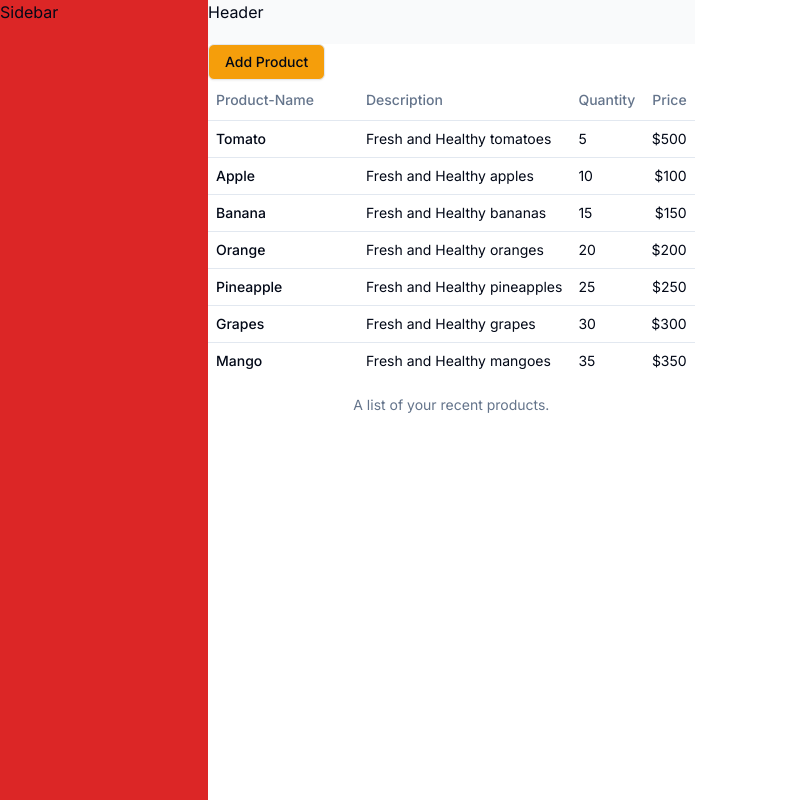
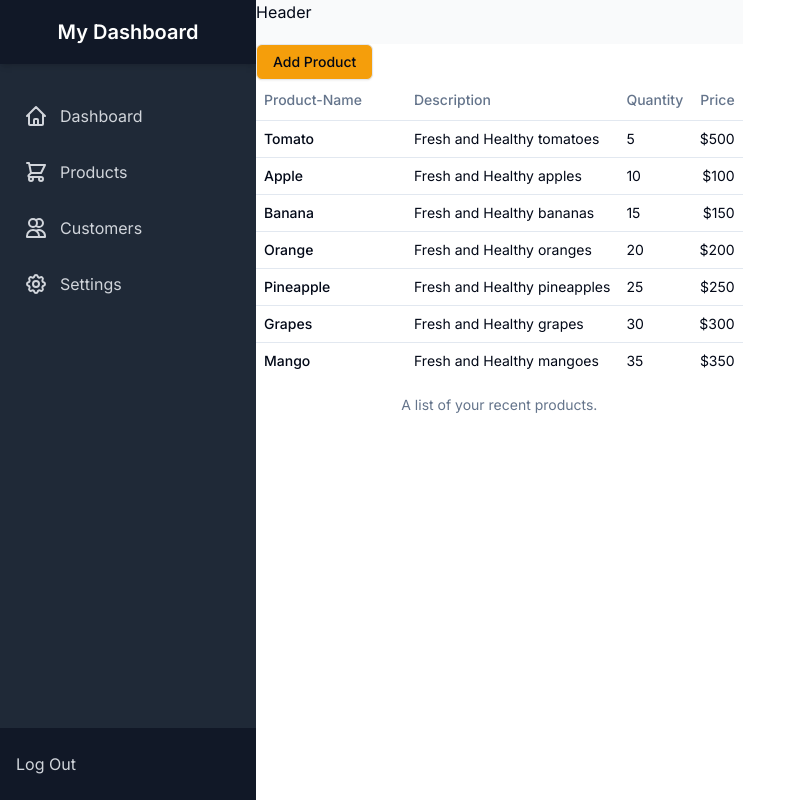
Before and after one commit to ubuntuportal/ubuntu_portal, a Next.js app in the folder ubuntu_portal_frontend/: page /supplier/dashboard/products in a window 1280 px wide. Shown: the whole page, without its empty margins (0-806 px from the left). Built offline with nearby package versions, Linux system fonts and the light colour scheme.

Commit message:
added new files

```diff
--- a/ubuntu_portal_frontend/components/supplier/Sidebar.tsx
+++ b/ubuntu_portal_frontend/components/supplier/Sidebar.tsx
@@ -1,7 +1,67 @@
 import React from "react";
+import {
+  HomeIcon,
+  ShoppingCartIcon,
+  UsersIcon,
+  CogIcon,
+} from "@heroicons/react/outline"; // Example icons
 
-function Sidebar() {
-  return <div className="h-screen w-52 bg-red-600">Sidebar</div>;
+export default function Sidebar() {
+  return (
+    <div className="min-h-screen bg-gray-800 text-white w-64 flex flex-col">
+      {/* Logo/Branding */}
+      <div className="flex items-center justify-center h-16 bg-gray-900 shadow-md">
+        <h1 className="text-xl font-semibold">My Dashboard</h1>
+      </div>
+
+      {/* Navigation Links */}
+      <nav className="flex-1 px-4 py-8">
+        <ul className="space-y-4">
+          <li>
+            <a
+              href="#"
+              className="flex items-center space-x-3 text-gray-300 hover:bg-gray-700 hover:text-white p-2 rounded-md"
+            >
+              <HomeIcon className="h-6 w-6" />
+              <span>Dashboard</span>
+            </a>
+          </li>
+          <li>
+            <a
+              href="#"
+              className="flex items-center space-x-3 text-gray-300 hover:bg-gray-700 hover:text-white p-2 rounded-md"
+            >
+              <ShoppingCartIcon className="h-6 w-6" />
+              <span>Products</span>
+            </a>
+          </li>
+          <li>
+            <a
+              href="#"
+              className="flex items-center space-x-3 text-gray-300 hover:bg-gray-700 hover:text-white p-2 rounded-md"
+            >
+              <UsersIcon className="h-6 w-6" />
+              <span>Customers</span>
+            </a>
+          </li>
+          <li>
+            <a
+              href="#"
+              className="flex items-center space-x-3 text-gray-300 hover:bg-gray-700 hover:text-white p-2 rounded-md"
+            >
+              <CogIcon className="h-6 w-6" />
+              <span>Settings</span>
+            </a>
+          </li>
+        </ul>
+      </nav>
+
+      {/* Footer Links */}
+      <div className="px-4 py-6 bg-gray-900">
+        <a href="#" className="text-gray-300 hover:text-white">
+          Log Out
+        </a>
+      </div>
+    </div>
+  );
 }
-
-export default Sidebar;
--- a/ubuntu_portal_frontend/package.json
+++ b/ubuntu_portal_frontend/package.json
@@ -9,6 +9,7 @@
     "lint": "next lint"
   },
   "dependencies": {
+    "@heroicons/react": "^2.1.5",
     "@radix-ui/react-dialog": "^1.1.1",
     "@radix-ui/react-icons": "^1.3.0",
     "@radix-ui/react-label": "^2.1.0",
@@ -18,6 +19,7 @@
     "next": "14.2.5",
     "react": "^18",
     "react-dom": "^18",
+    "remixicon": "^4.3.0",
     "tailwind-merge": "^2.4.0",
     "tailwindcss-animate": "^1.0.7"
   },
```
Also changed, not shown: 1 other file (tests, documents, lock files or other folders).
